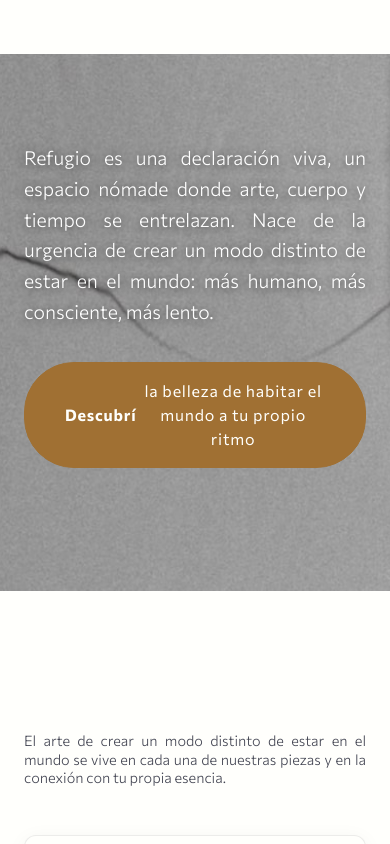
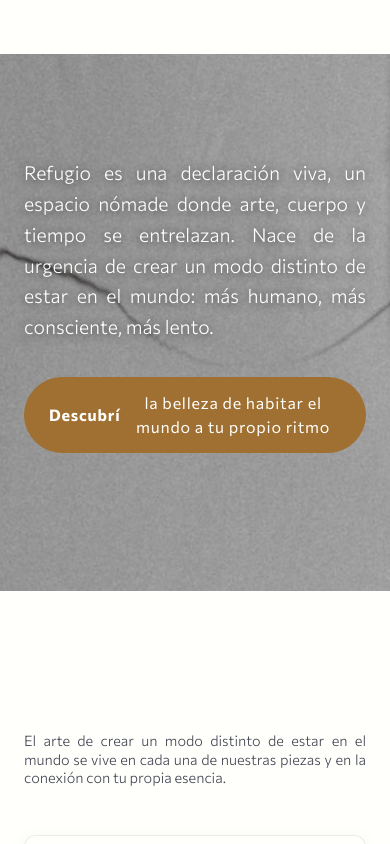
Before and after one commit to refugiolab/refugiolab.com, a React (Vite) app: page / in a window 390 px wide. Both pictures are taken after a click on the button "Ingresar". Shown: the top 844 px of the page. Built offline with nearby package versions, Linux system fonts and the light colour scheme; a web font is replaced by a local one.

Commit message:
Descripción clara de los cambios realizados VI

```diff
--- a/src/components/Home.css
+++ b/src/components/Home.css
@@ -47,7 +47,7 @@
 .hero-content {
   position: relative;
   z-index: 2;
-  max-width: 900px;
+  max-width: 900px; /* Max-width para escritorio */
   padding: 2rem;
   display: flex;
   flex-direction: column;
@@ -99,7 +99,7 @@
   font-weight: normal;
   letter-spacing: 0.8px;
   text-transform: none;
-  white-space: nowrap; /* Esto es para escritorio, en móvil lo modificaremos */
+  white-space: nowrap; /* Esto es para escritorio */
   overflow: hidden;
   text-overflow: ellipsis;
   display: inline-flex;
@@ -553,6 +553,8 @@
   .hero-content {
     gap: 1rem;
     padding: 1.5rem;
+    max-width: 100%; /* ¡NUEVO! Asegura que el contenido del hero se adapte al 100% del ancho disponible */
+    box-sizing: border-box; /* Fundamental para que padding no cause overflow */
   }
 
   /* **CORRECCIÓN: Permitir que el texto del botón se envuelva en móvil** */
@@ -560,6 +562,7 @@
     white-space: normal; /* Permite que el texto se ajuste a varias líneas */
     max-width: 100%; /* Asegura que no exceda el ancho del contenedor padre */
     box-sizing: border-box; /* Incluye padding y borde en el ancho total */
+    padding: 0.8rem 1.5rem; /* Ajuste el padding para pantallas más pequeñas */
   }
 
   /* **AJUSTE PRINCIPAL: Reducir la altura del hero para móviles** */
```
